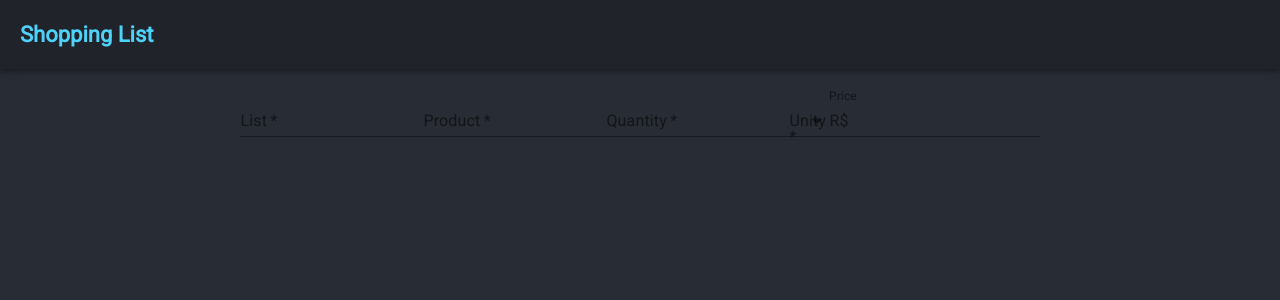
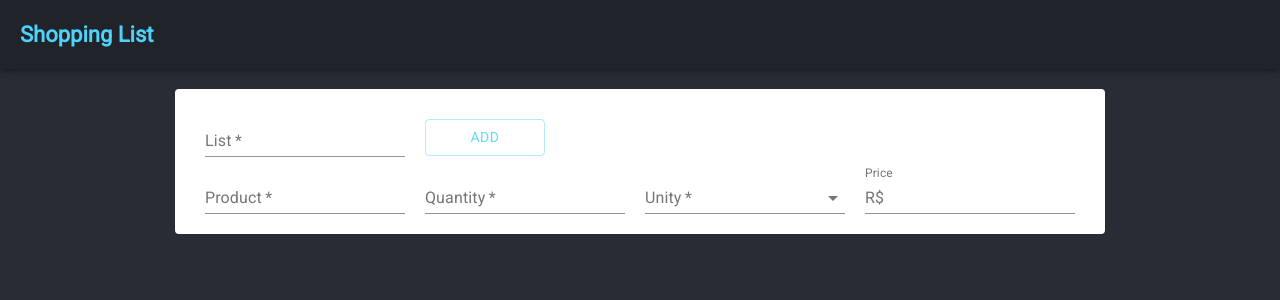
Before and after one commit to joaohhenriq/react-shopping-list, a React (Create React App) app: page /list in a window 1280 px wide. Shown: the top 300 px of the page. Built offline with nearby package versions, Linux system fonts and the light colour scheme; the HTML template or start-up script is replaced by a standard one.

Commit message:
list style

```diff
--- a/src/createList/index.jsx
+++ b/src/createList/index.jsx
@@ -1,19 +1,26 @@
 import React from 'react'
 import TextField from '@material-ui/core/TextField';
 import MenuItem from '@material-ui/core/MenuItem'
+import Button from '@material-ui/core/Button'
 import { InputAdornment } from '@material-ui/core';
+
+import './list.css'
 
 const units = ['kg', 'lt', 'un']
 
 const CreateList = props => (
     <div className='page-container'>
         <form className='form-container'>
+            <div className='form-row'>
                 <TextField
                     name='list'
                     label="List"
                     value={''}
                     required
                 />
+                <Button variant='outlined' color='secondary'>Add</Button>
+            </div>
+            <div className='form-row'>
                 <TextField
                     name='product'
                     label="Product"
@@ -45,6 +52,7 @@ const CreateList = props => (
                         startAdornment: <InputAdornment position='start'>R$</InputAdornment>
                     }}
                 />
+            </div>
         </form>
     </div>
 )
--- a/src/createList/list.css
+++ b/src/createList/list.css
@@ -0,0 +1,17 @@
+.form-container{
+    display: flex;
+    flex-direction: column;
+    background-color: #fff;
+    padding: 20px;
+    border-radius: 4px;
+}
+
+.form-row > div { /*divs inside form-container*/
+    min-width: 200px;
+    margin: 0px 10px;
+}
+
+.form-row button {
+    margin: 10px;
+    width: 120px;
+}
```
Lines whose indentation alone changed are shown as unchanged.
